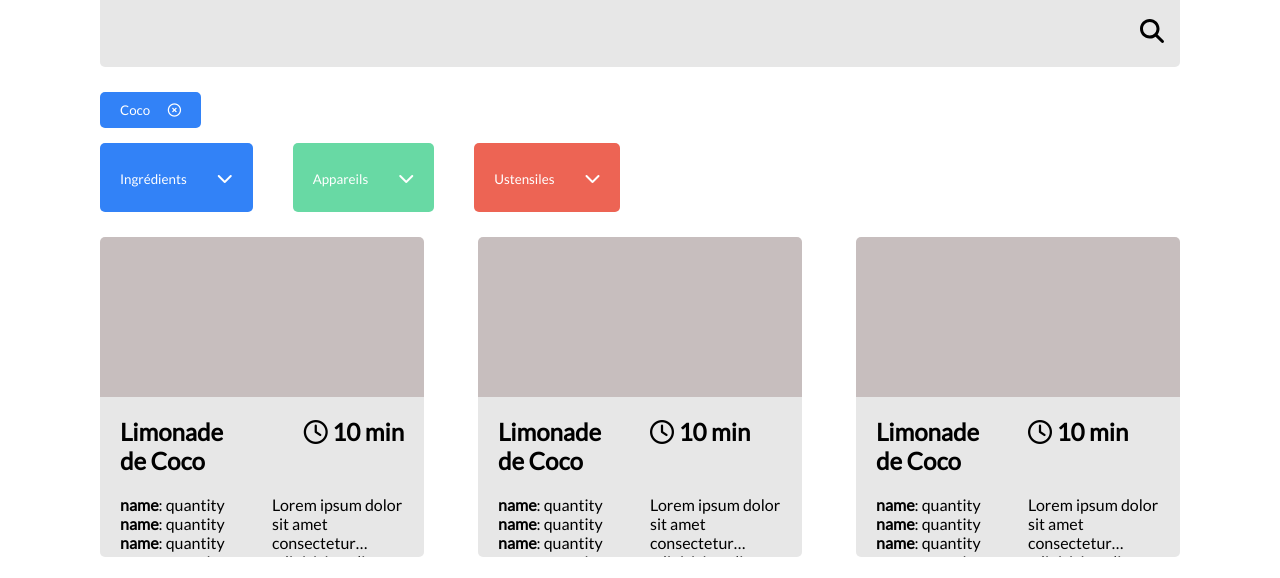
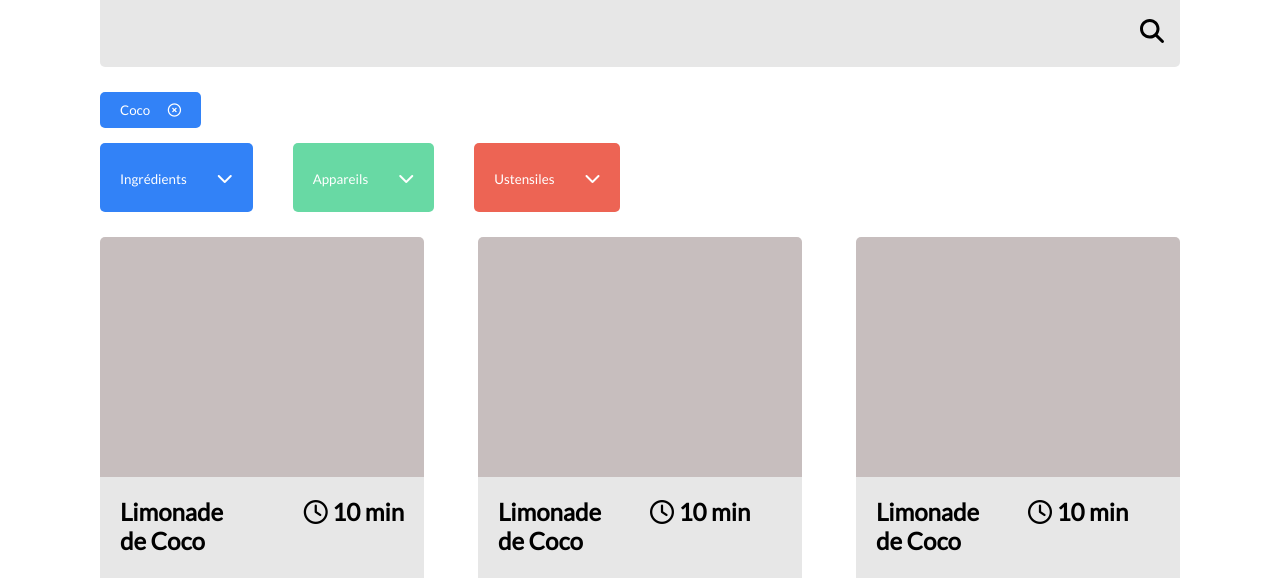
Before and after one commit to Redshark61/P6, a plain HTML site: page index.html in a window 1280 px wide. Shown: the part 161-739 px from the top of the page. Drawn offline with Linux system fonts and the light colour scheme.

Commit message:
overflow for p + ul

```diff
--- a/scss/themes/_index.scss
+++ b/scss/themes/_index.scss
@@ -28,7 +28,7 @@ section {
 
   .top,
   .bottom {
-    height: 20vh;
+    height: 30vh;
   }
 
   .top {
@@ -44,12 +44,9 @@ section {
     list-style: none;
   }
 
-  p {
+  p,
+  ul {
     overflow: hidden;
-    text-overflow: ellipsis;
-    display: -webkit-box;
-    -webkit-line-clamp: 3;
-    -webkit-box-orient: vertical;
   }
 }
 
```
Also changed, not shown: scss/main.css, 1 other file.
